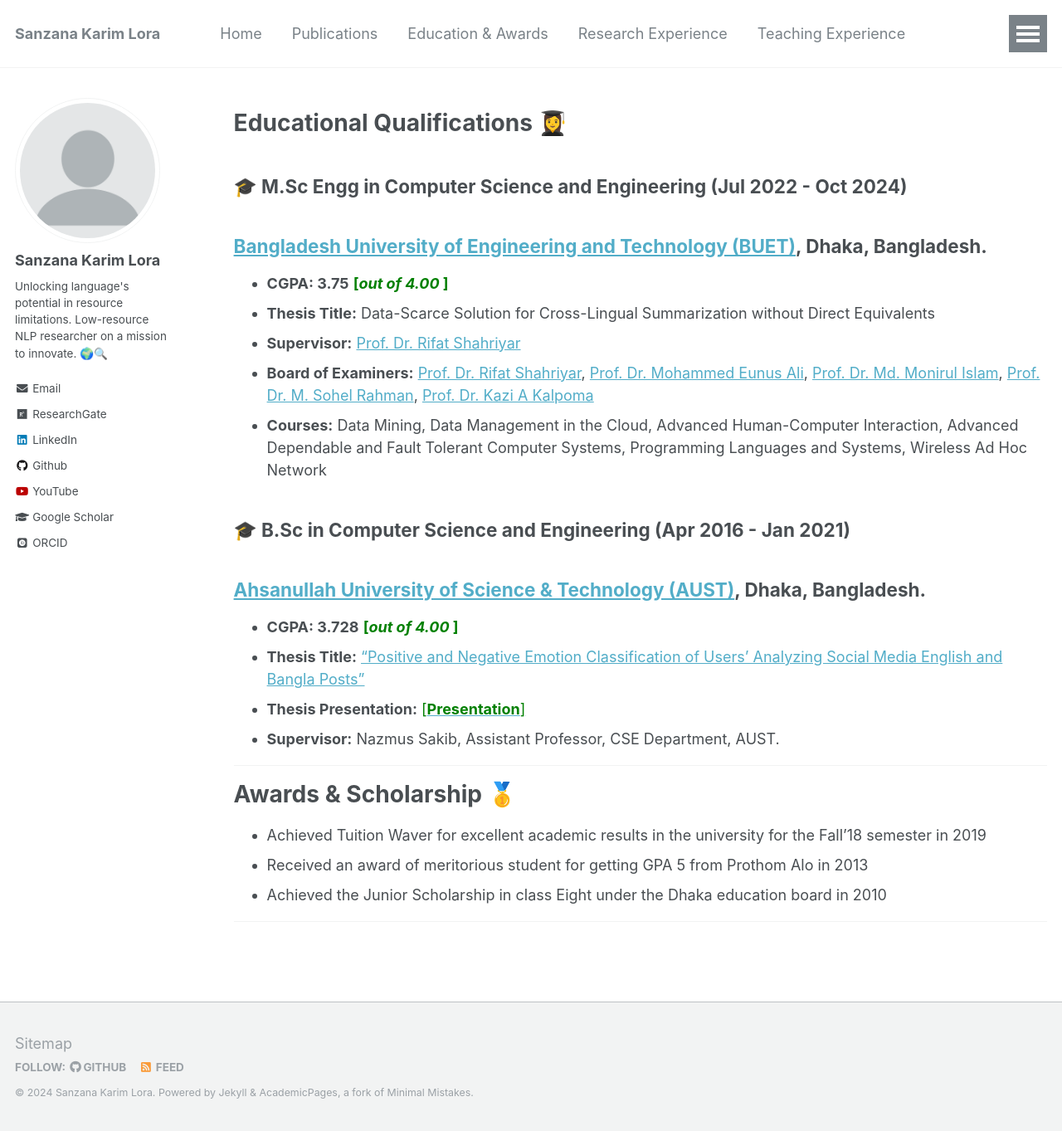
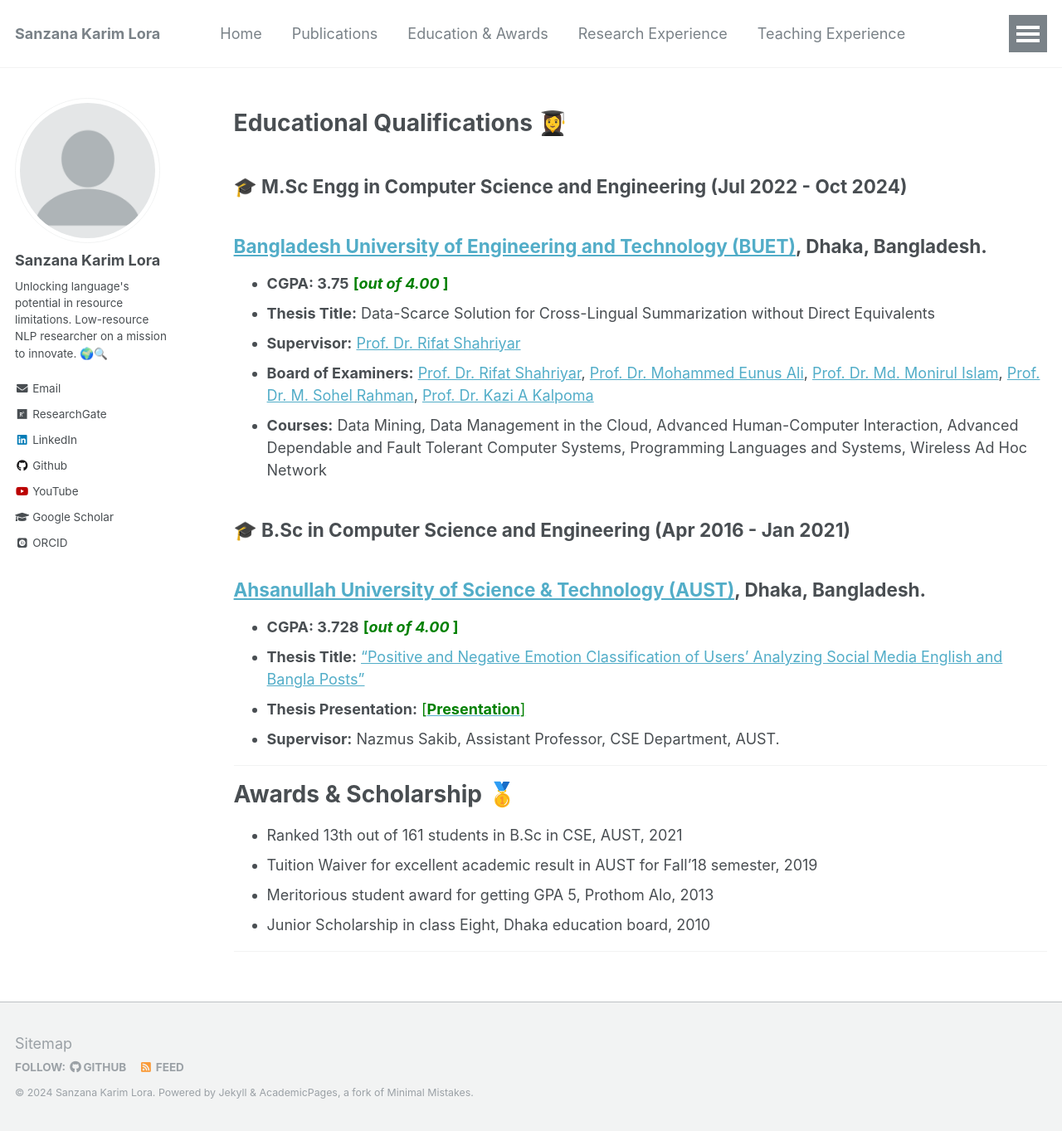
Before and after one commit to sanzanalora/sanzanalora.github.io, a Jekyll site: the page built from _pages/education_awards.md, in a window 1280 px wide and 1363 px high. Shown: the whole window at 83% size. Built offline with Jekyll 4.4.1, drawn with Linux system fonts in a browser that asks for light colours; some web fonts are replaced.

Commit message:
Update education_awards.md

```diff
--- a/_pages/education_awards.md
+++ b/_pages/education_awards.md
@@ -29,9 +29,9 @@ redirect_from:
 ---
 
 # Awards & Scholarship 🥇
-
-- Achieved Tuition Waver for excellent academic results in the university for the Fall’18 semester in 2019
-- Received an award of meritorious student for getting GPA 5 from Prothom Alo in 2013
-- Achieved the Junior Scholarship in class Eight under the Dhaka education board in 2010
+- Ranked 13th out of 161 students in B.Sc in CSE, AUST, 2021
+- Tuition Waiver for excellent academic result in AUST for Fall’18 semester, 2019
+- Meritorious student award for getting GPA 5, Prothom Alo, 2013
+- Junior Scholarship in class Eight, Dhaka education board, 2010
 
 ---
```
